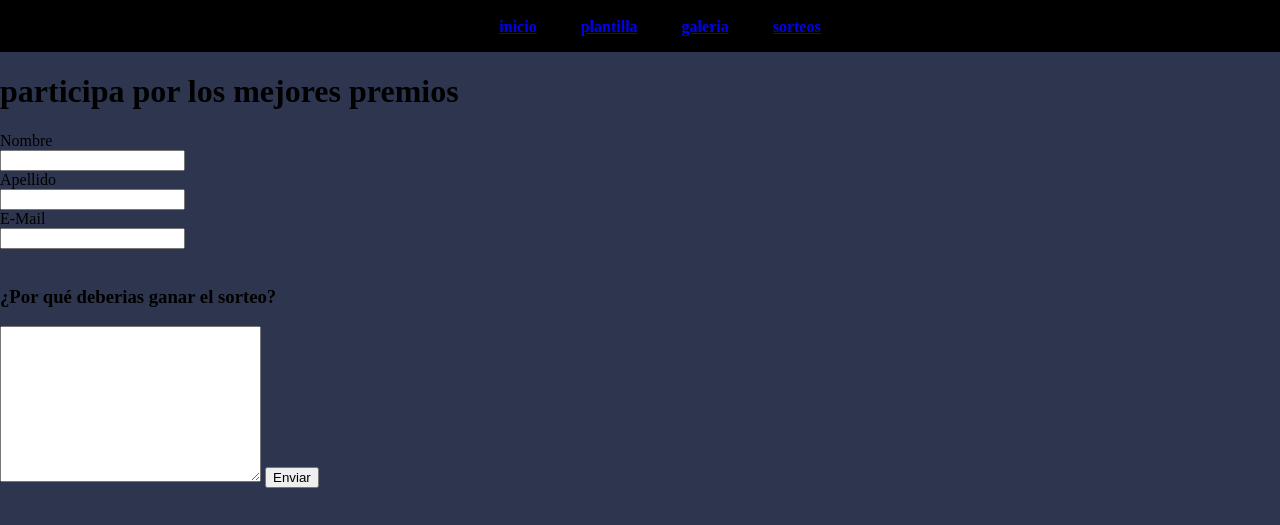
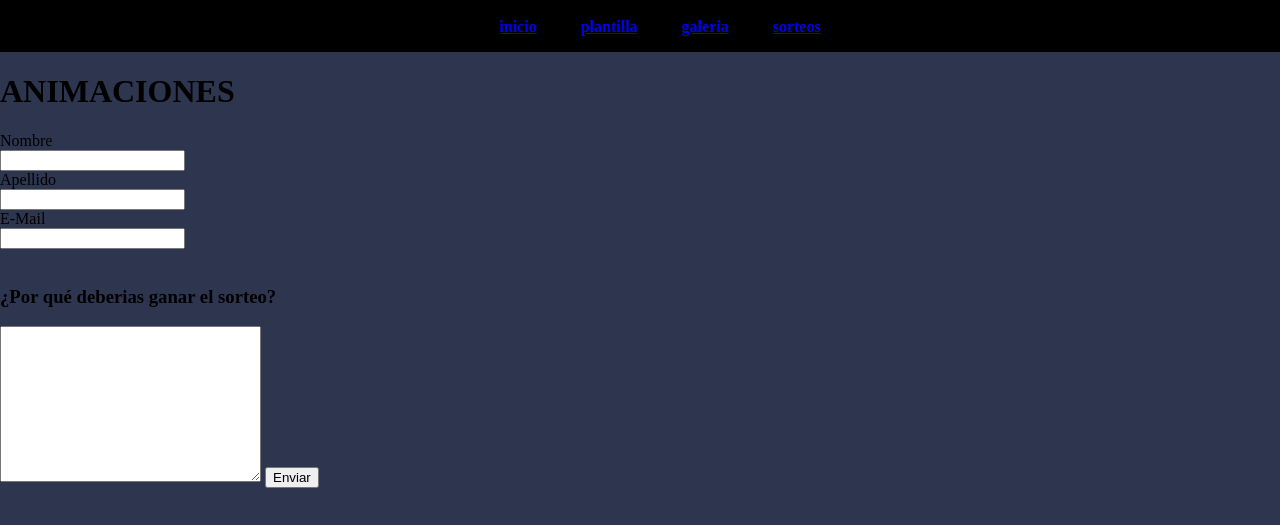
Before and after one commit to FrancoGarces/-Proyecto_rama, a plain HTML site: page paginas/sorteos.html in a window 1280 px wide. Shown: the part 132-657 px from the top of the page. Drawn offline with Linux system fonts and the light colour scheme.

Commit message:
animaciones

```diff
--- a/paginas/sorteos.html
+++ b/paginas/sorteos.html
@@ -23,7 +23,7 @@
             </section>
         </nav>
     </header>
-    <h1>participa por los mejores premios</h1>
+    <h1>ANIMACIONES</h1>
     <form>
         <label>Nombre</label><br/>
         <input type="text"><br/>
```
